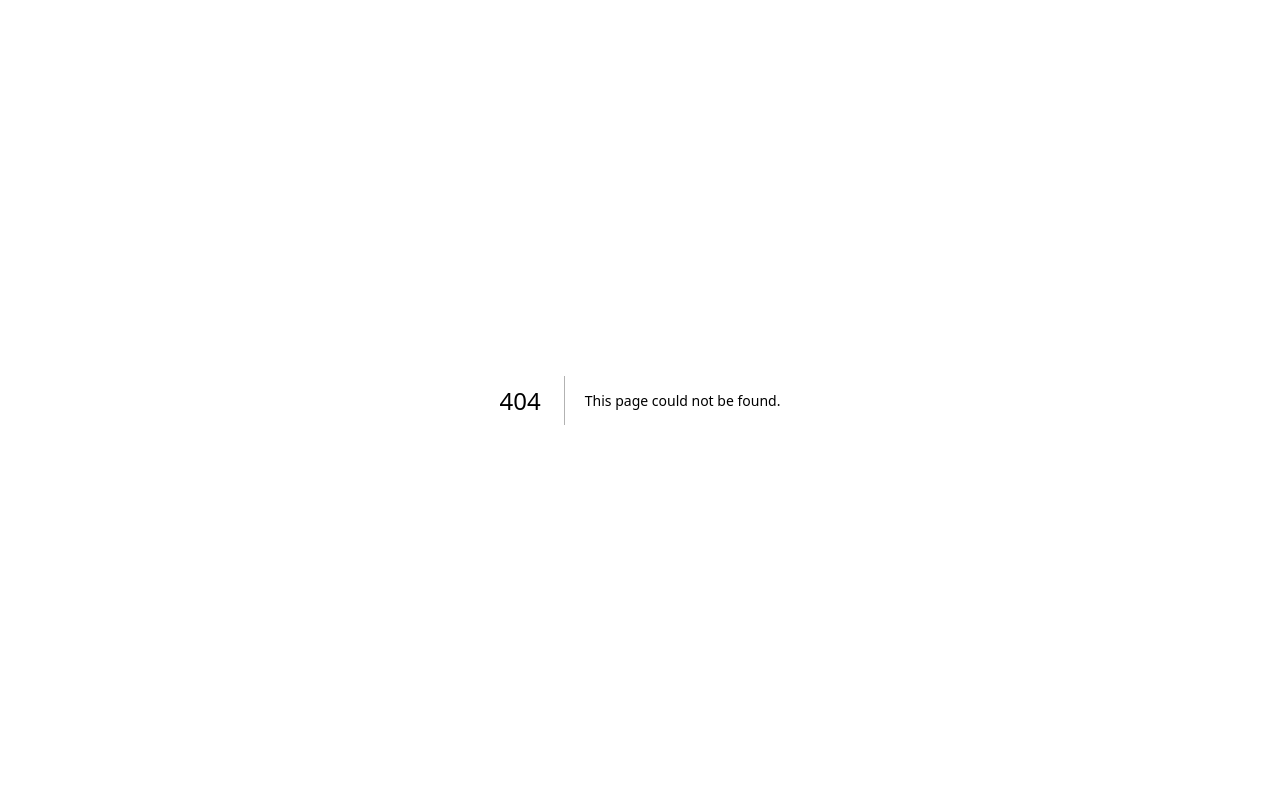
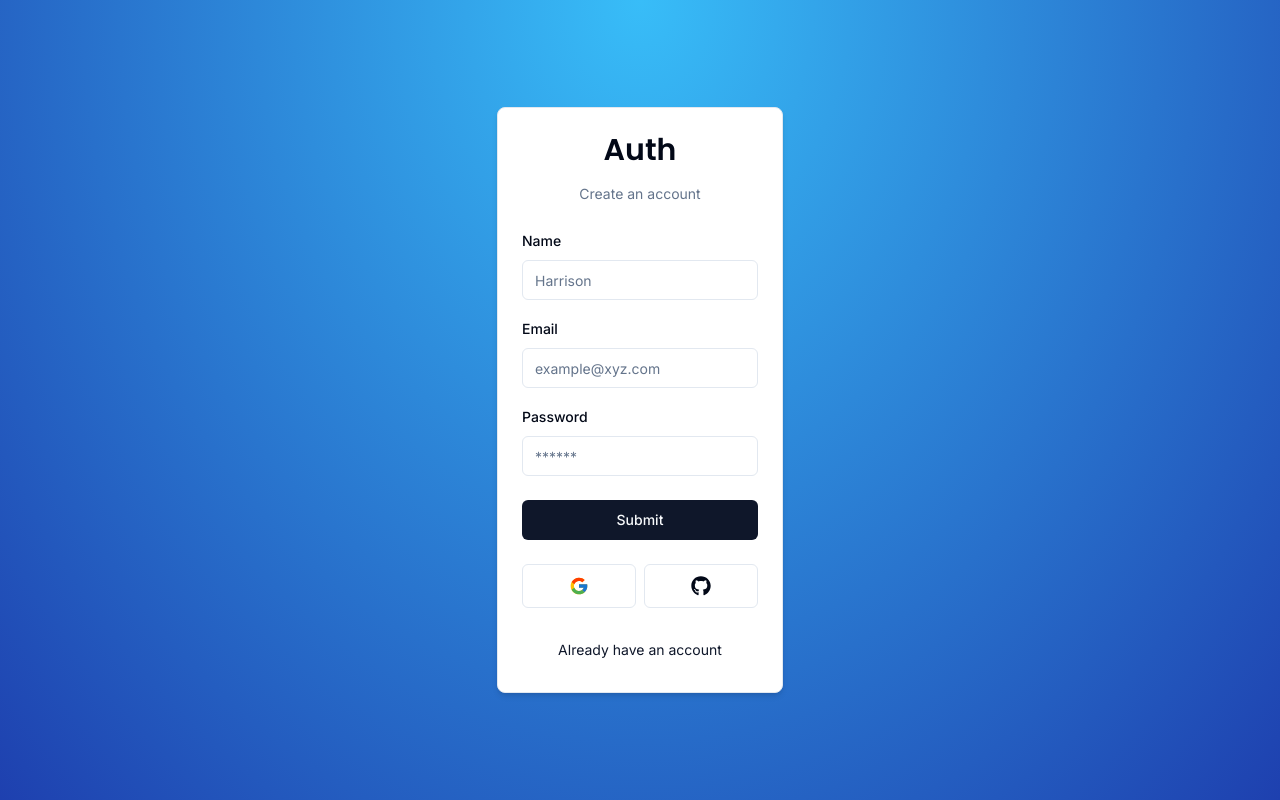
Before and after one commit to KapilKumar88/nextjs_auth, a Next.js app: page /auth/register in a window 1280 px wide. Before the commit this address had no page. Built offline with nearby package versions, Linux system fonts and the light colour scheme.

Commit message:
created the register form with the server action

```diff
--- a/package.json
+++ b/package.json
@@ -10,6 +10,7 @@
   },
   "dependencies": {
     "@hookform/resolvers": "^3.9.0",
+    "@prisma/client": "^5.17.0",
     "@radix-ui/react-icons": "^1.3.0",
     "@radix-ui/react-label": "^2.1.0",
     "@radix-ui/react-slot": "^1.1.0",
@@ -32,6 +33,7 @@
     "eslint": "^8",
     "eslint-config-next": "14.2.5",
     "postcss": "^8",
+    "prisma": "^5.17.0",
     "tailwindcss": "^3.4.1",
     "typescript": "^5"
   }
--- a/src/actions/login.ts
+++ b/src/actions/login.ts
@@ -4,7 +4,6 @@
 
 
 export const login = async (values: z.infer<typeof LoginSchema>) => {
-    console.log(values)
     const validatedFields = LoginSchema.safeParse(values);
 
     if (!validatedFields.success) {
--- /dev/null
+++ b/src/actions/register.ts
@@ -0,0 +1,14 @@
+"use server";
+import { RegisterSchema } from "@/schemas/index";
+import * as z from "zod";
+
+
+export const register = async (values: z.infer<typeof RegisterSchema>) => {
+    const validatedFields = RegisterSchema.safeParse(values);
+
+    if (!validatedFields.success) {
+        return { error: "Invalid credentials" };
+    }
+
+    return { success: "Email sent!" };
+}
--- /dev/null
+++ b/src/app/auth/register/page.tsx
@@ -0,0 +1,11 @@
+import { RegisterForm } from "@/components/auth/register-form";
+
+const RegisterPage = () => {
+    return (
+        <>
+            <RegisterForm />
+        </>
+    );
+}
+
+export default RegisterPage;
--- /dev/null
+++ b/src/components/auth/register-form.tsx
@@ -0,0 +1,109 @@
+"use client";
+import * as z from "zod";
+import { useForm } from "react-hook-form";
+import { RegisterSchema } from "@/schemas/index";
+import { CardWrapper } from "./card-wrapper";
+import { zodResolver } from "@hookform/resolvers/zod";
+import { Form, FormControl, FormField, FormItem, FormLabel, FormMessage } from "../ui/form";
+import { Input } from "../ui/input";
+import { Button } from "../ui/button";
+import { FormError } from "../form-error";
+import { FormSuccess } from "../form-success";
+import { useState, useTransition } from "react";
+import { register } from "@/actions/register";
+
+
+export const RegisterForm = () => {
+    const [error, setError] = useState<string | undefined>(undefined);
+    const [success, setSuccess] = useState<string | undefined>(undefined);
+    const [isPending, startTransition] = useTransition();
+
+    const form = useForm<z.infer<typeof RegisterSchema>>({
+        resolver: zodResolver(RegisterSchema),
+        defaultValues: {
+            email: "",
+            password: "",
+            name: ""
+        }
+    });
+
+    const onSubmit = (values: z.infer<typeof RegisterSchema>) => {
+        setSuccess(undefined);
+        setError(undefined);
+        startTransition(() => {
+            register(values).then((data) => {
+                setError(data?.error);
+                setSuccess(data?.success);
+            });
+        });
+    }
+
+    return (
+        <CardWrapper
+            headerLabel="Create an account"
+            backButtonLabel="Already have an account"
+            backButtonHref="/auth/login"
+            showSocial
+        >
+            <Form {...form}>
+                <form
+                    className="space-y-6"
+                    onSubmit={form.handleSubmit(onSubmit)}>
+                    <div className="space-y-4">
+                        <FormField
+                            control={form.control}
+                            name="name"
+                            disabled={isPending}
+                            render={({ field }) => (
+                                <FormItem>
+                                    <FormLabel>Name</FormLabel>
+                                    <FormControl>
+                                        <Input {...field} placeholder="Harrison" />
+                                    </FormControl>
+                                    <FormMessage />
+                                </FormItem>
+                            )}
+                        />
+                        <FormField
+                            control={form.control}
+                            name="email"
+                            disabled={isPending}
+                            render={({ field }) => (
+                                <FormItem>
+                                    <FormLabel>Email</FormLabel>
+                                    <FormControl>
+                                        <Input {...field} placeholder="example@xyz.com" />
+                                    </FormControl>
+                                    <FormMessage />
+                                </FormItem>
+                            )}
+                        />
+                        <FormField
+                            control={form.control}
+                            name="password"
+                            disabled={isPending}
+                            render={({ field }) => (
+                                <FormItem>
+                                    <FormLabel>Password</FormLabel>
+                                    <FormControl>
+                                        <Input {...field} placeholder="******" type="password" />
+                                    </FormControl>
+                                    <FormMessage />
+                                </FormItem>
+                            )}
+                        />
+                    </div>
+                    <FormError message={error} />
+                    <FormSuccess message={success} />
+                    <Button
+                        type="submit"
+                        className="w-full"
+                        disabled={isPending}
+                    >
+                        Submit
+                    </Button>
+                </form>
+            </Form>
+        </CardWrapper>
+    );
+}
--- a/src/schemas/index.ts
+++ b/src/schemas/index.ts
@@ -4,3 +4,11 @@
     email: z.string().email(),
     password: z.string()
 });
+
+export const RegisterSchema = z.object({
+    email: z.string().email(),
+    password: z.string().min(6),
+    name: z.string().min(1, {
+        message: "Name field is required"
+    })
+});
```
Also changed, not shown: 1 other file (tests, documents, lock files or other folders).
